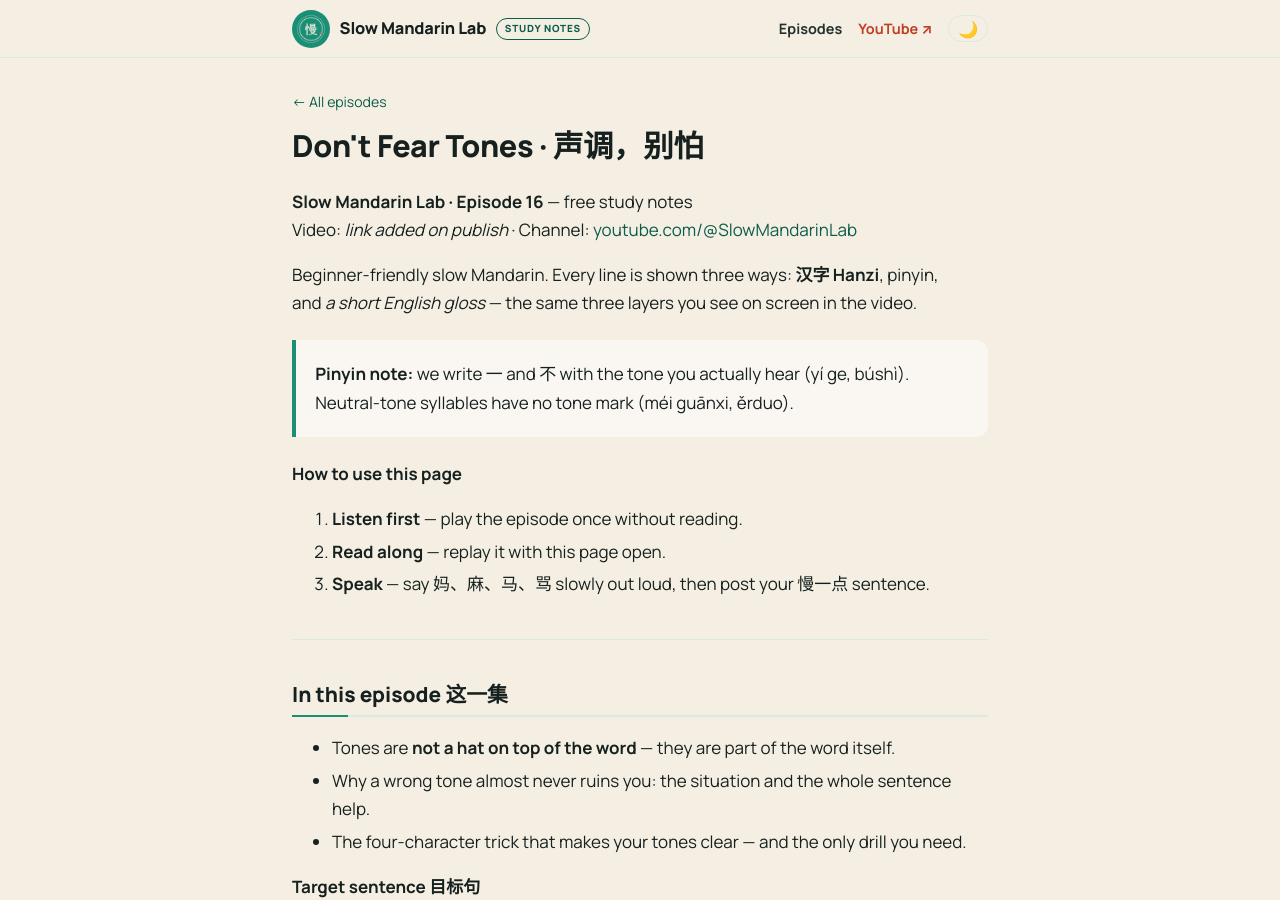
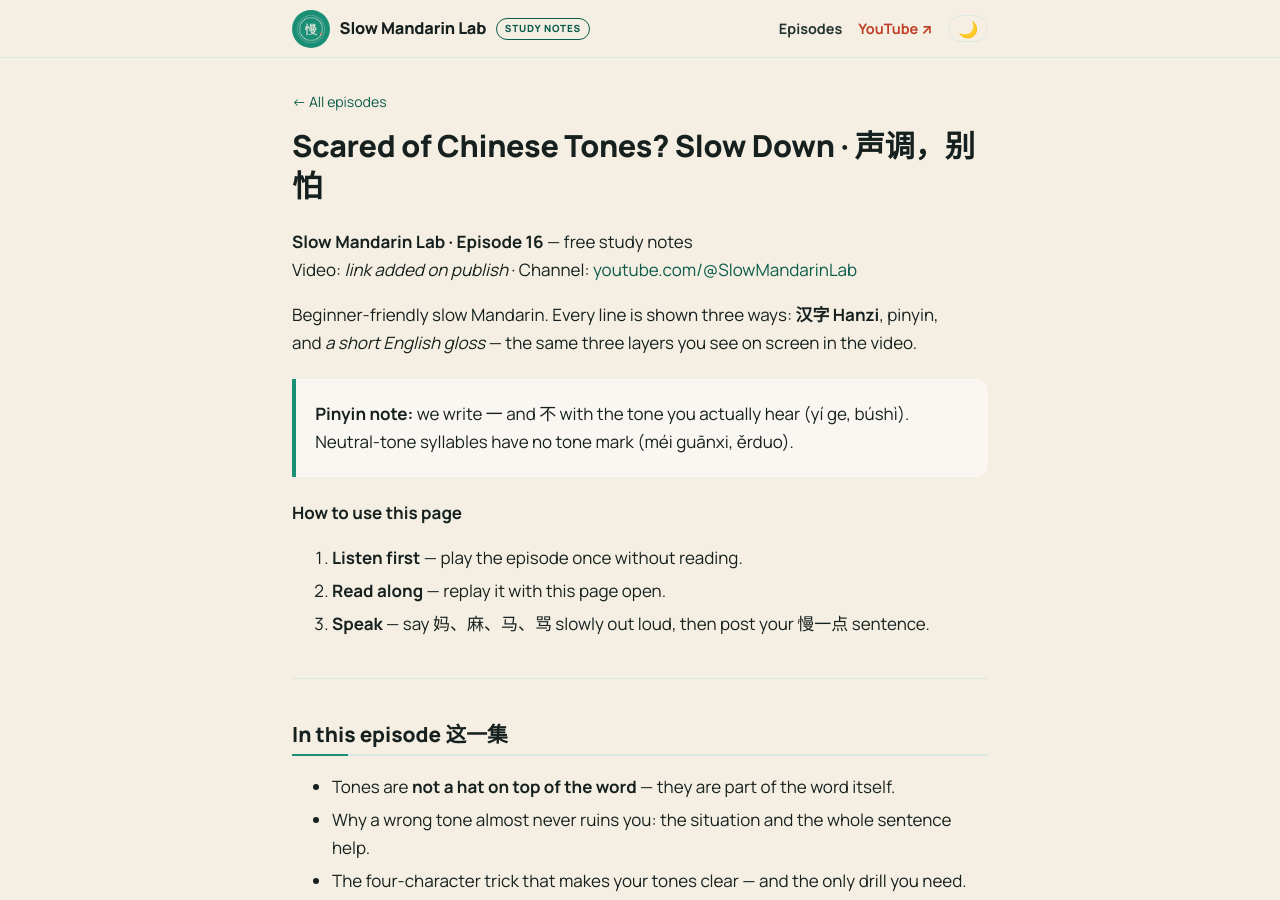
Before and after one commit to bowang168/slow-mandarin-lab, a Jekyll site: the page built from episodes/016-dont-fear-tones.md, in a window 1280 px wide and 900 px high. Built offline with Jekyll 4.4.1, drawn with Linux system fonts in a browser that asks for light colours; some web fonts are replaced.

Commit message:
016: sync study page from manifest

```diff
--- a/episodes/016-dont-fear-tones.md
+++ b/episodes/016-dont-fear-tones.md
@@ -1,11 +1,11 @@
 ---
 layout: page
-title: "Don't Fear Tones · 声调，别怕"
+title: "Scared of Chinese Tones? Slow Down · 声调，别怕"
 description: "Free study notes for Slow Mandarin Lab Episode 16: full transcript with Hanzi, pinyin and English, key vocabulary, and speaking practice."
 permalink: /episodes/016-dont-fear-tones/
 note: 说慢一点 · learning method
 series: Season 1
-hsk: HSK 1-2
+hsk: HSK 2-3
 ---
 
 **Slow Mandarin Lab · Episode 16** — free study notes
@@ -634,3 +634,5 @@ Xiàcì jiàn. Mànmàn lái.
 - **This week:** whenever a sentence feels hard, don't speed up — slow down. 说慢一点，声调就清楚了。
 
 *© Slow Mandarin Lab — free for personal study; please link to this page rather than re-posting.*
+
+<script type="application/json" class="turn-times">{"v": 1, "t": [0.32, 5.6, 8.1, 9.46, 15.3, 16.86, 24.5, 28.74, 35.66, 45.62, 47.6, 53.04, 54.84, 67.72, 72.06, 77.98, 85.3, 91.1, 94.0, 99.4, 105.34, 106.92, 112.04, 115.81, 121.03, 123.85, 131.43, 135.85, 141.91, 148.11, 153.53, 157.19, 163.75, 169.33, 175.31, 180.45, 186.31, 189.65, 191.79, 196.85, 200.35, 203.44, 209.06, 217.09, 220.5, 221.85, 229.03, 233.22, 239.83, 246.51, 252.03, 257.23, 260.89, 267.87, 272.89, 279.83, 284.43, 290.83, 296.89, 300.47, 302.37, 307.33, 311.31, 318.29, 322.47, 331.39, 335.97, 345.35, 350.91, 356.09, 363.12, 370.42, 372.86, 376.96, 380.72, 386.8, 391.22, 397.12, 402.26, 408.08, 412.52, 418.12, 419.66, 429.64, 435.48, 440.92, 444.26, 451.34, 453.62, 461.54, 463.62, 471.62, 476.62, 485.32, 487.02, 493.58, 501.32, 510.52, 515.26, 525.2, 528.58, 536.08, 537.74, 542.44, 543.86, 547.12, 555.04, 559.76, 565.19, 569.73, 571.43, 574.41, 579.13, 583.09, 588.69, 592.53, 594.13, 596.11, 599.63, 604.99, 609.57, 612.32, 619.53, 626.75, 631.12, 636.88, 643.05, 649.48, 653.7, 658.72, 662.02, 667.9, 670.16]}</script>
```
